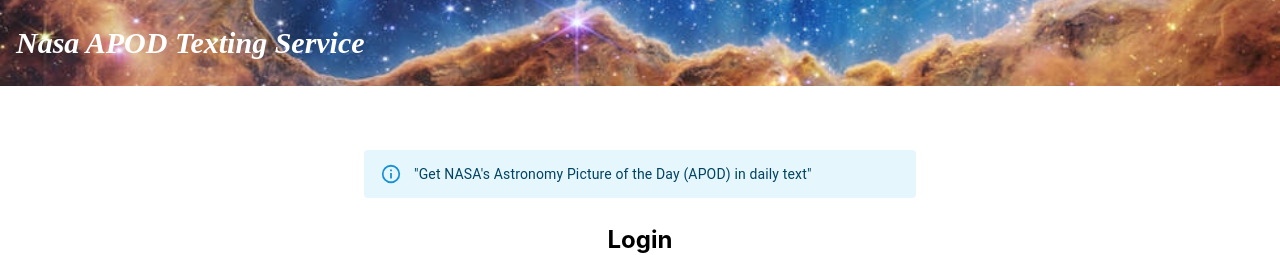
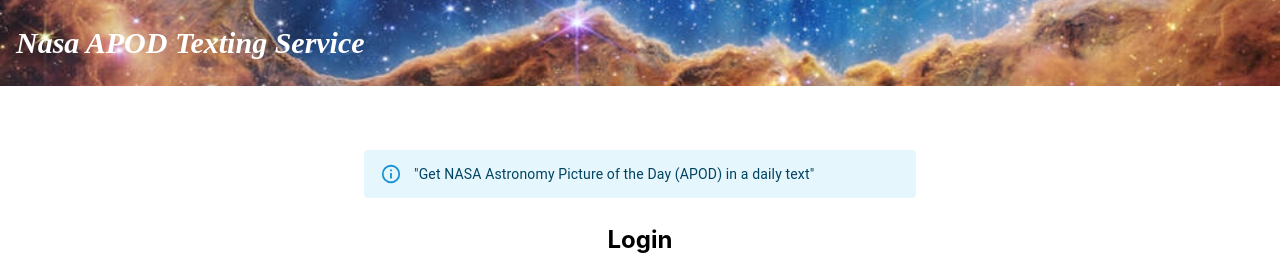
Before and after one commit to Daniel-olaO/nasa-client, a React (Create React App) app: page / in a window 1280 px wide. Shown: the top 255 px of the page. Built offline with nearby package versions, Linux system fonts and the light colour scheme.

Commit message:
Corrected description text

```diff
--- a/src/components/Description.jsx
+++ b/src/components/Description.jsx
@@ -4,8 +4,8 @@ import {Alert} from '@mui/material';
 const Description = () => {
   return (
     <Alert severity="info" className='app-desc'>
-      "Get NASA's Astronomy Picture of the Day (APOD)
-       in daily text"
+      "Get NASA Astronomy Picture of the Day (APOD)
+       in a daily text"
     </Alert>
   );
 };
```
